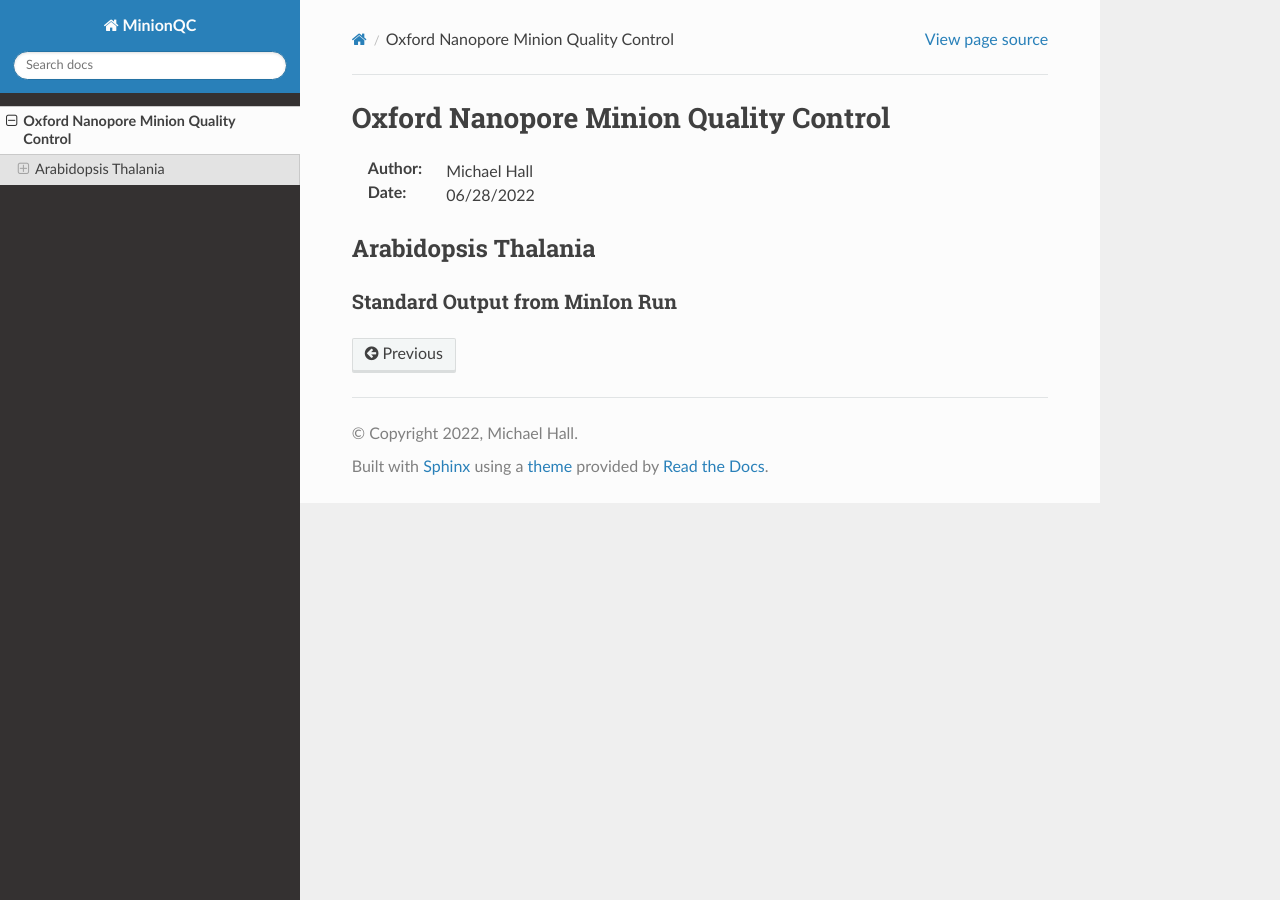
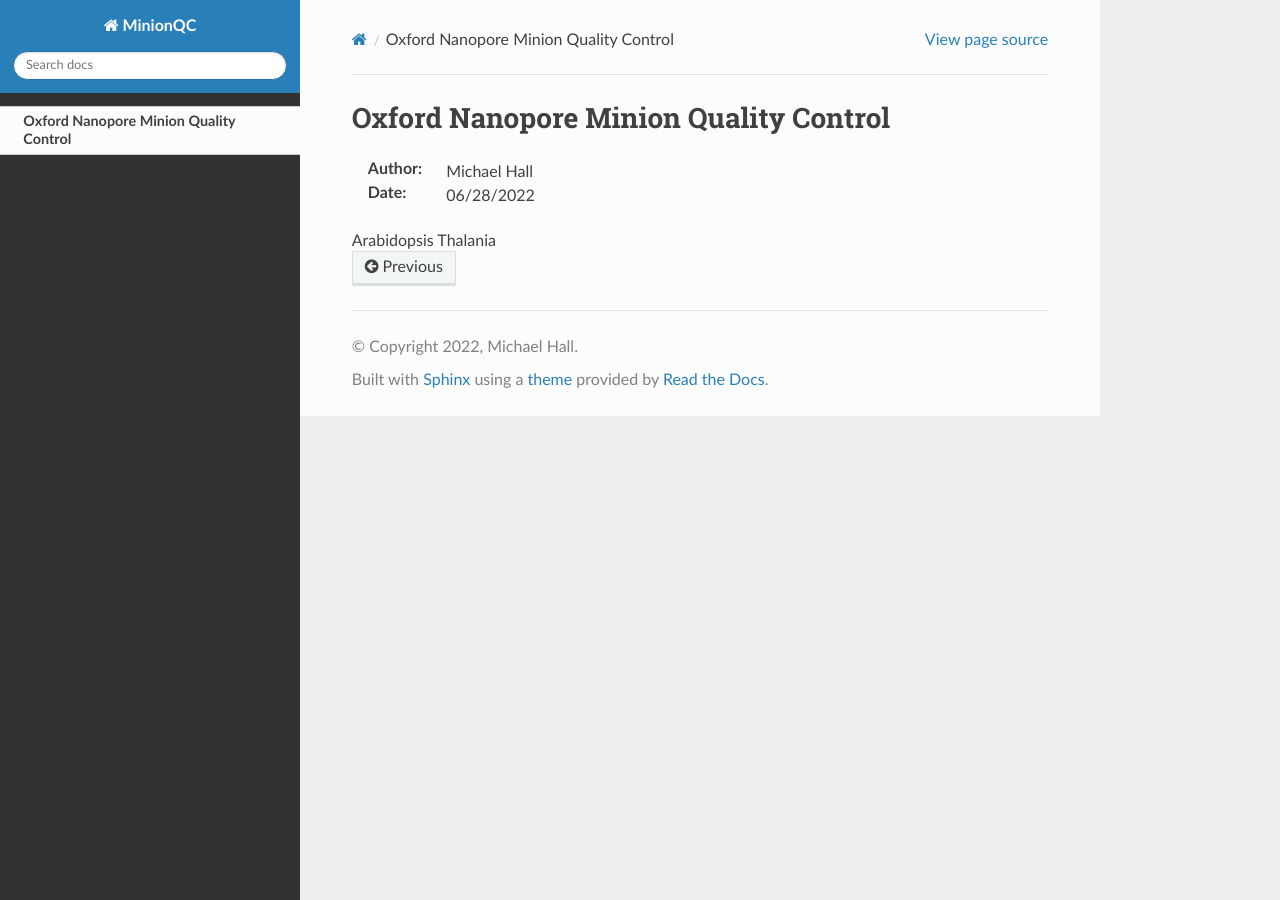
Before and after one commit to PBGLMichaelHall/MinionQC, a Sphinx documentation site: the page built from docs/source/MinION.rst, in a window 1280 px wide. Built offline with Sphinx 7.4.7 and the Read the Docs theme 2.0.0, drawn with Linux system fonts in a browser that asks for light colours.

Commit message:
Update MinION.rst

```diff
--- a/docs/source/MinION.rst
+++ b/docs/source/MinION.rst
@@ -6,8 +6,6 @@ Oxford Nanopore Minion Quality Control
 :Date:   06/28/2022
 
 
-Arabidopsis Thalania
-====================
+.. raw:: html
 
-Standard Output from MinIon Run
--------------------------------
+   Arabidopsis Thalania
```
